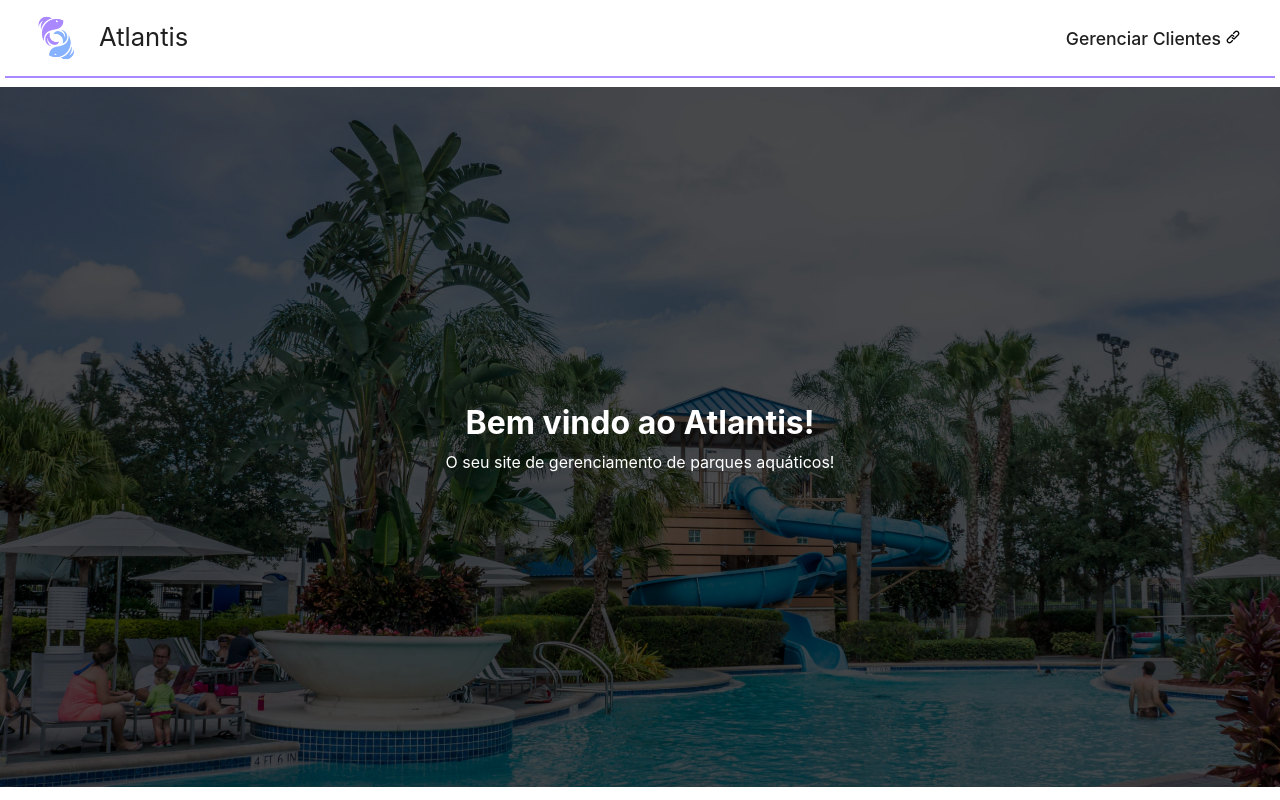
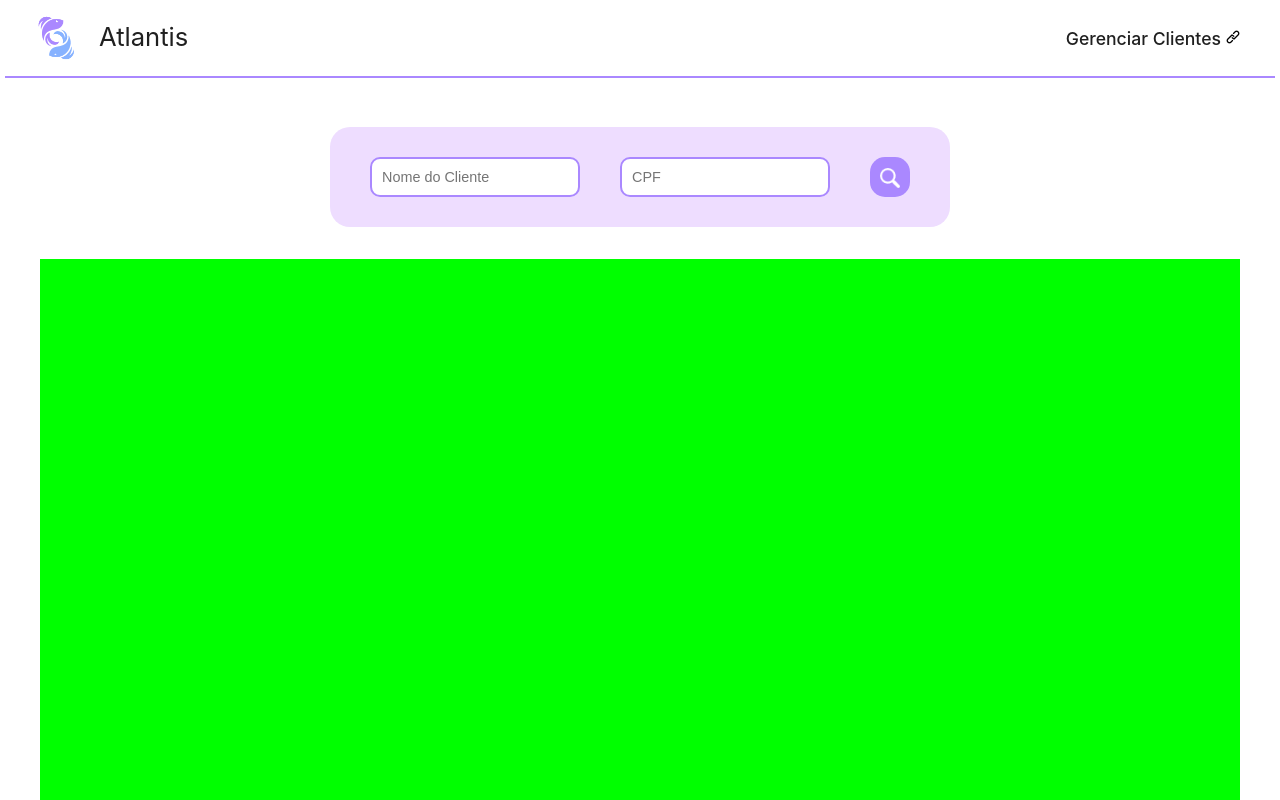
Before and after one commit to felipe-sant/Atlantis, a React (Create React App) app: page /clientes in a window 1280 px wide. Shown: the top 800 px of the page. Built offline with nearby package versions, Linux system fonts and the light colour scheme.

Commit message:
style: adicionando pagina do cliente e filtro

```diff
--- a/package.json
+++ b/package.json
@@ -12,6 +12,7 @@
     "@types/react-dom": "^18.3.0",
     "react": "^18.3.1",
     "react-dom": "^18.3.1",
+    "react-input-mask": "^2.0.4",
     "react-router-dom": "^6.23.1",
     "react-scripts": "5.0.1",
     "swiper": "^11.1.3",
--- /dev/null
+++ b/src/pages/clientes.tsx
@@ -0,0 +1,69 @@
+import Footer from "../components/footer";
+import Navbar from "../components/navbar";
+import css from "../styles/clientes.page.module.css";
+import lupa from "../images/lupa.png";
+import { useState } from "react";
+
+export default function ClientesPage() {
+    const [filtroNome, setFiltroNome] = useState<string>("")
+    const [filtroCpf, setFiltroCpf] = useState<string>("")
+
+    function buscarClientes() {
+        alert(filtroNome + " - " + filtroCpf)
+    }
+
+    /* Funções de mudança de input */
+
+    const handleFiltroNome = (event: React.ChangeEvent<HTMLInputElement>) => {
+        let nome = event.target.value
+        if (nome.length > 50) return
+        setFiltroNome(nome)
+    }
+
+    const handleFiltroCpf = (event: React.ChangeEvent<HTMLInputElement>) => {
+        let cpf = event.target.value
+        if (cpf != null && cpf.length > 0) {
+            cpf = cpf.replace(/\D/g, "")
+            cpf = cpf.replace(/(\d{3})(\d)/,"$1.$2")
+            cpf = cpf.replace(/(\d{3})(\d)/,"$1.$2")
+            cpf = cpf.replace(/(\d{3})(\d{1,2})$/,"$1-$2")
+        }
+        if (cpf.length > 14) return
+        setFiltroCpf(cpf)
+    }
+
+    return (
+        <>
+            <Navbar />
+            <main className={css.main}>
+                <div className={css.conteudo}>
+                    <div className={css.filtro}>
+                        <input
+                            type="text"
+                            placeholder="Nome do Cliente"
+                            value={filtroNome}
+                            onChange={handleFiltroNome}
+                        />
+                        <input
+                            type="text"
+                            placeholder="CPF"
+                            value={filtroCpf}
+                            onChange={handleFiltroCpf}
+                        />
+                        <button
+                            onClick={buscarClientes}
+                        >
+                            <img src={lupa} alt="Buscar" />
+                        </button>
+                    </div>
+                    <div className={css.clientes}>
+                        <div></div>
+                        <div></div>
+                        <div></div>
+                    </div>
+                </div>
+            </main>
+            <Footer />
+        </>
+    )
+}
--- a/src/pages/home.tsx
+++ b/src/pages/home.tsx
@@ -41,8 +41,9 @@ export default function HomePage() {
     ]
 
     return (
+        <>
+            <Navbar />
             <main className={css.main}>
-            <Navbar />
                 <Slider />
                 <section className={css.conteudo}>
                     <article className="funcionalidades">
@@ -70,7 +71,8 @@ export default function HomePage() {
                         </div>
                     </article>
                 </section>
+            </main>
             <Footer />
-        </main>
+        </>
     );
 }
--- a/src/router.tsx
+++ b/src/router.tsx
@@ -2,13 +2,14 @@ import { BrowserRouter, Route, Routes } from "react-router-dom";
 import HomePage from "./pages/home";
 import NotFoundPage from "./pages/_notFound";
 import TestePage from "./pages/teste";
+import ClientesPage from "./pages/clientes";
 
 export default function Router() {
     return (
         <BrowserRouter>
             <Routes>
                 <Route path="/" element={<HomePage />} />
-                <Route path="/clientes" element={<HomePage />} />
+                <Route path="/clientes" element={<ClientesPage />} />
                 <Route path="/dev/teste" element={<TestePage />} />
                 <Route path="*" element={<NotFoundPage />} />
             </Routes>
--- /dev/null
+++ b/src/styles/clientes.page.module.css
@@ -0,0 +1,62 @@
+.conteudo {
+    max-width: 1200px;
+    margin: 0 auto;
+    padding: 40px 0px;
+    display: flex;
+    flex-direction: column;
+    gap: 2rem;
+}
+
+.filtro {
+    background-color: var(--color-light);
+
+    height: 100px;
+    margin: auto;
+    border-radius: 20px;
+
+    display: flex;
+    flex-direction: row;
+    justify-content: center;
+    gap: 40px;
+    align-items: center;
+    padding: 0px 40px;
+}
+
+.filtro input {
+    border: 2px solid var(--color);
+    border-radius: 10px;
+    height: 40px;
+    padding: 0px 10px;
+    font-size: 0.9rem;
+}
+
+.filtro button {
+    background-color: var(--color);
+    color: var(--color-white);
+    border: none;
+    border-radius: 15px;
+    padding-top: 4px;
+    height: 40px;
+    width: 40px;
+}
+
+.filtro button img {
+    width: 20px;
+    height: 20px;
+}
+
+.filtro button:hover {
+    cursor: pointer;
+
+}
+
+.filtro input:focus {
+    outline: none;
+    border: 3px solid var(--color);
+}
+
+.clientes {
+    background-color: lime;
+    height: 800px;
+    width: 100%;
+}
--- a/src/styles/globals.css
+++ b/src/styles/globals.css
@@ -25,6 +25,7 @@ html {
 
 main {
   margin-top: 87px;
+  min-height: calc(100vh - 80px);
 }
 
 h1,
```
Also changed, not shown: src/images/lupa.png (added), 1 other file (tests, documents, lock files or other folders). Lines whose indentation alone changed are shown as unchanged.
